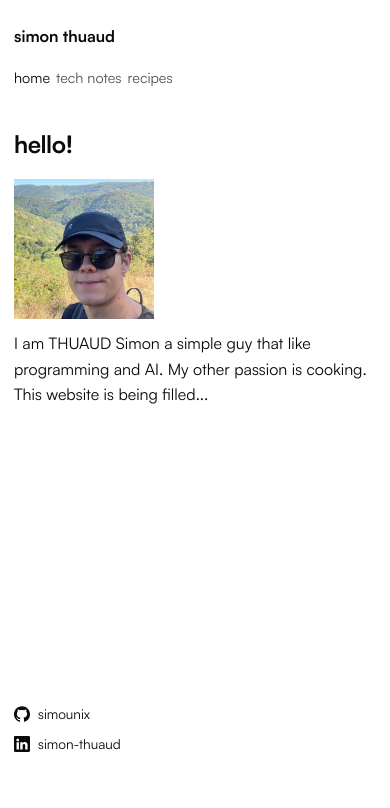
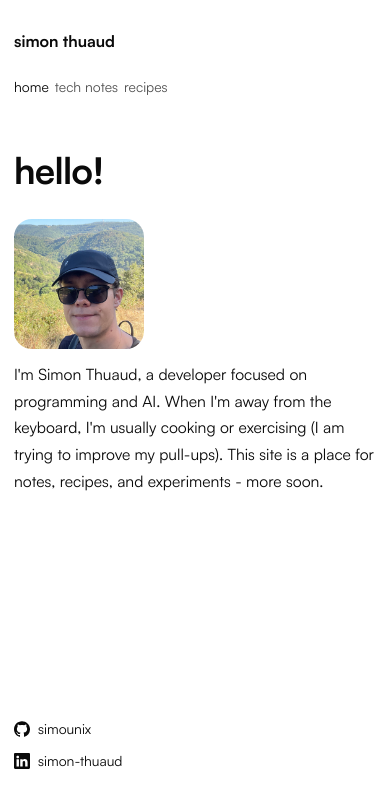
Before and after one commit to SIMOUNIX/website, a React (Vite) app: page / in a window 390 px wide. Shown: the top 808 px of the page. Built offline with nearby package versions, Linux system fonts and the light colour scheme.

Commit message:
review the desc text and style

```diff
--- a/src/pages/Home.tsx
+++ b/src/pages/Home.tsx
@@ -17,8 +17,9 @@ export default function Home() {
           loading="lazy"
         />
         <p className="hero-intro">
-          I am THUAUD Simon a simple guy that like programming and AI. My other
-          passion is cooking. This website is being filled...
+          I'm Simon Thuaud, a developer focused on programming and AI. When I'm
+          away from the keyboard, I'm usually cooking or exercising (I am trying to improve my pull-ups). This site is a place for
+          notes, recipes, and experiments - more soon.
         </p>
       </div>
     </section>
--- a/src/styles.css
+++ b/src/styles.css
@@ -34,6 +34,14 @@
   --text: #0a0a0a;
   --muted: #525252;
   --border: #e5e5e5;
+  --content-width: 62rem;
+  --content-padding: clamp(16px, 2.5vw, 28px);
+  --font-size-base: clamp(0.95rem, 0.92rem + 0.25vw, 1.05rem);
+  --font-size-sm: clamp(0.85rem, 0.82rem + 0.2vw, 0.95rem);
+  --font-size-xs: clamp(0.78rem, 0.75rem + 0.18vw, 0.88rem);
+  --font-size-lg: clamp(1.05rem, 1rem + 0.4vw, 1.25rem);
+  --font-size-xl: clamp(1.35rem, 1.15rem + 0.9vw, 1.9rem);
+  --font-size-xxl: clamp(1.8rem, 1.45rem + 1.6vw, 2.6rem);
   --font-body: "Satoshi", "Helvetica Neue", sans-serif;
   --font-display: "Satoshi", "Helvetica Neue", sans-serif;
 }
@@ -46,8 +54,8 @@ body {
   margin: 0;
   min-height: 100vh;
   font-family: var(--font-body);
-  font-size: 16px;
-  line-height: 1.6;
+  font-size: var(--font-size-base);
+  line-height: 1.7;
   color: var(--text);
   background: var(--bg);
   -webkit-font-smoothing: antialiased;
@@ -70,17 +78,17 @@ a:hover {
 }
 
 .site {
-  max-width: 52rem;
-  margin: 32px auto 88px;
-  padding: 0 16px;
+  max-width: var(--content-width);
+  margin: 40px auto 96px;
+  padding: 0 var(--content-padding);
 }
 
 .nav {
   display: flex;
   align-items: center;
   justify-content: space-between;
-  gap: 16px;
-  margin-bottom: 48px;
+  gap: 20px;
+  margin-bottom: 52px;
 }
 
 .nav-brand {
@@ -93,7 +101,7 @@ a:hover {
   display: flex;
   flex-wrap: wrap;
   gap: 8px;
-  font-size: 0.9rem;
+  font-size: var(--font-size-sm);
   text-transform: lowercase;
 }
 
@@ -118,39 +126,41 @@ a:hover {
 .hero {
   display: flex;
   flex-direction: column;
-  gap: 16px;
+  gap: 18px;
 }
 
 .hero-avatar {
-  width: 160px;
-  height: 160px;
+  width: 150px;
+  height: 150px;
   object-fit: cover;
+  object-position: center;
   display: block;
   flex-shrink: 0;
 }
 
 .hero-eyebrow {
-  font-size: 0.85rem;
+  font-size: var(--font-size-sm);
   color: var(--muted);
   letter-spacing: 0.02em;
 }
 
 .hero-title {
   font-family: var(--font-display);
-  font-size: clamp(1.5rem, 2.6vw, 2rem);
-  font-weight: 600;
+  font-size: clamp(2.2rem, 1.8rem + 2vw, 3rem);
+  font-weight: 700;
   letter-spacing: -0.02em;
   margin: 0;
 }
 
 .hero-intro {
   margin: 0;
-  max-width: 52ch;
+  max-width: 60ch;
+  font-size: var(--font-size-base);
   color: var(--text);
 }
 
 .section-title {
-  font-size: 0.95rem;
+  font-size: var(--font-size-sm);
   font-weight: 600;
   margin: 0;
 }
@@ -158,7 +168,7 @@ a:hover {
 .home-section-block {
   display: flex;
   flex-direction: row;
-  align-items: center;
+  align-items: flex-start;
   gap: 16px;
 }
 
@@ -175,8 +185,8 @@ a:hover {
 .post-list {
   display: flex;
   flex-direction: column;
-  gap: 10px;
-  margin-top: 16px;
+  gap: 12px;
+  margin-top: 18px;
 }
 
 .post-item {
@@ -193,21 +203,21 @@ a:hover {
 
 .post-title {
   font-family: var(--font-display);
-  font-size: 1.5rem;
+  font-size: 1.6rem;
   font-weight: 600;
   letter-spacing: -0.02em;
   margin: 0;
 }
 
 .post-item .post-title {
-  font-size: 1rem;
+  font-size: 1.05rem;
   font-weight: 500;
   letter-spacing: -0.01em;
 }
 
 .post-meta {
   color: var(--muted);
-  font-size: 0.85rem;
+  font-size: var(--font-size-xs);
   font-variant-numeric: tabular-nums;
   margin: 0;
 }
@@ -219,28 +229,28 @@ a:hover {
 .post-summary {
   margin: 2px 0 0;
   color: var(--muted);
-  font-size: 0.95rem;
+  font-size: var(--font-size-sm);
   line-height: 1.6;
 }
 
 .post-empty {
   margin: 0;
   color: var(--muted);
-  font-size: 0.95rem;
+  font-size: var(--font-size-sm);
 }
 
 .back-link {
   display: inline-flex;
   align-items: center;
   gap: 6px;
-  font-size: 0.85rem;
+  font-size: var(--font-size-sm);
   color: var(--muted);
   margin-bottom: 16px;
 }
 
 .footer {
   margin-top: 64px;
-  font-size: 0.85rem;
+  font-size: var(--font-size-sm);
   color: var(--muted);
   display: flex;
   flex-direction: column;
@@ -273,7 +283,7 @@ a:hover {
 }
 
 .prose {
-  font-size: 1rem;
+  font-size: var(--font-size-base);
   line-height: 1.7;
   color: #262626;
 }
@@ -288,16 +298,16 @@ a:hover {
 }
 
 .prose h1 {
-  font-size: 1.5rem;
+  font-size: 1.9rem;
 }
 
 .prose h2 {
-  font-size: 1.15rem;
+  font-size: 1.35rem;
   margin-top: 1.6rem;
 }
 
 .prose h3 {
-  font-size: 1.05rem;
+  font-size: 1.15rem;
   margin-top: 1.4rem;
 }
 
@@ -311,14 +321,14 @@ a:hover {
   padding: 12px 14px;
   border-radius: 8px;
   overflow-x: auto;
-  font-size: 0.9rem;
+  font-size: var(--font-size-sm);
 }
 
 .prose code {
   background: #f5f5f5;
   padding: 0.1em 0.3em;
   border-radius: 6px;
-  font-size: 0.9em;
+  font-size: 0.95em;
 }
 
 .prose pre code {
@@ -337,7 +347,7 @@ a:hover {
   padding: 12px 14px;
   border-radius: 8px;
   overflow-x: auto;
-  font-size: 0.9rem;
+  font-size: var(--font-size-sm);
   line-height: 1.6;
 }
 
@@ -360,7 +370,7 @@ a:hover {
 }
 
 [data-rehype-pretty-code-title] {
-  font-size: 0.8rem;
+  font-size: var(--font-size-xs);
   color: var(--muted);
   margin-bottom: 4px;
   font-family: ui-monospace, SFMono-Regular, monospace;
@@ -371,7 +381,7 @@ a:hover {
   background: #f5f5f5;
   padding: 0.15em 0.4em;
   border-radius: 4px;
-  font-size: 0.875em;
+  font-size: 0.9em;
   font-family: ui-monospace, SFMono-Regular, monospace;
 }
 
@@ -389,7 +399,7 @@ a:hover {
 
 .prose-figure figcaption {
   margin-top: 8px;
-  font-size: 0.85rem;
+  font-size: var(--font-size-xs);
   color: var(--muted);
   text-align: center;
 }
@@ -401,7 +411,7 @@ a:hover {
   align-items: center;
   justify-content: center;
   color: var(--muted);
-  font-size: 0.9rem;
+  font-size: var(--font-size-sm);
 }
 
 .prose table {
@@ -415,29 +425,29 @@ a:hover {
   border: 1px solid var(--border);
   padding: 0.5rem;
   text-align: left;
-  font-size: 0.9rem;
+  font-size: var(--font-size-sm);
 }
 
 @media (min-width: 768px) {
   .post-row {
     flex-direction: row;
     align-items: baseline;
-    gap: 8px;
+  gap: 10px;
   }
 
   .post-row .post-meta {
-    width: 100px;
+    width: 104px;
   }
 }
 
 @media (max-width: 720px) {
   .site {
-    margin: 24px auto 72px;
+    margin: 28px auto 76px;
     padding: 0 14px;
   }
 
   .nav {
-    margin-bottom: 36px;
+    margin-bottom: 40px;
     flex-direction: column;
     align-items: flex-start;
   }
@@ -457,7 +467,8 @@ a:hover {
   }
 
   .hero-avatar {
-    width: 140px;
-    height: 140px;
+    width: 130px;
+    height: 130px;
+    border-radius: 18px;
   }
 }
```
